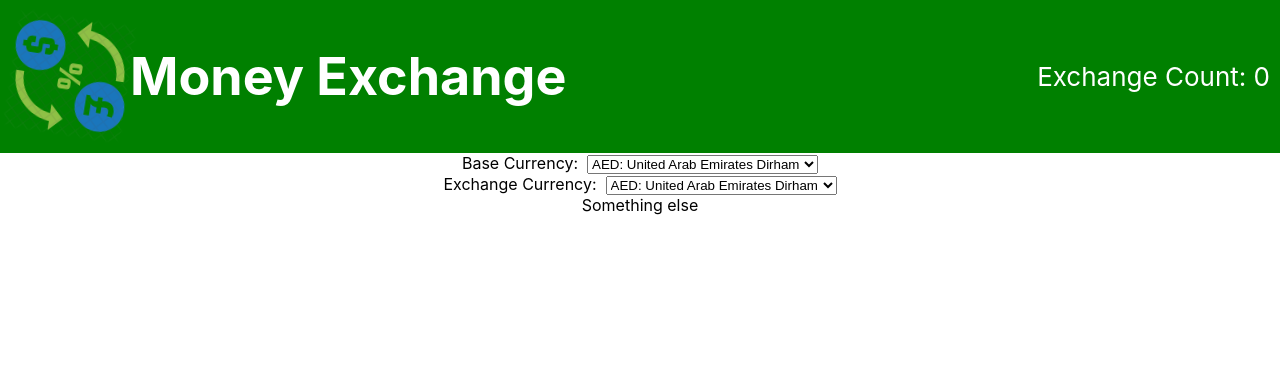
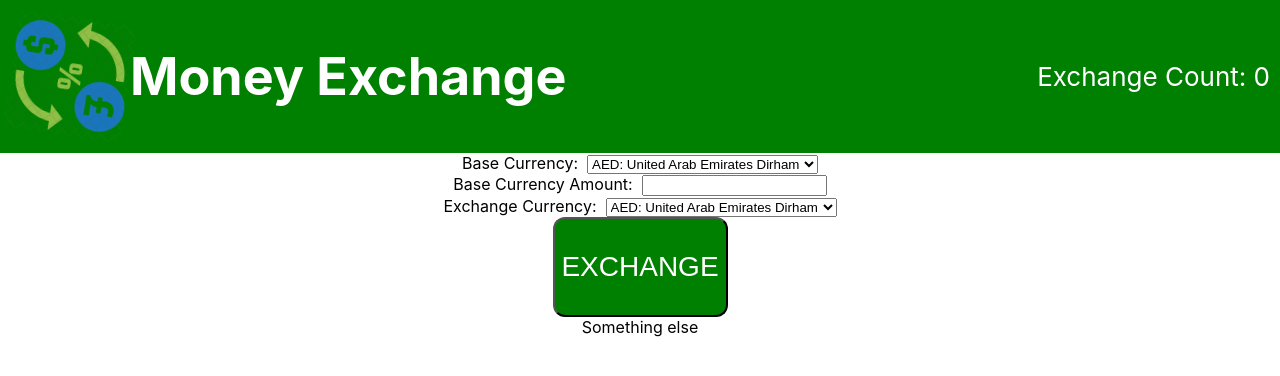
Before and after one commit to Ally-Bootcamp-Team-Gemini/school-money-web-app, a React (Create React App) app: page / in a window 1280 px wide. Shown: the top 376 px of the page. Built offline with nearby package versions, Linux system fonts and the light colour scheme.

Commit message:
Added submit button, exchange count function, value text box, changed optionList map function, added CSS styles

```diff
--- a/src/App.css
+++ b/src/App.css
@@ -47,3 +47,12 @@
   color: white;
   padding: 10px;
 }
+
+#submit_exchange {
+  background-color:green;
+  width: 175px;
+  height: 100px;
+  color: white;
+  font-size: 28px;
+  border-radius: 12px;
+}
--- a/src/App.js
+++ b/src/App.js
@@ -16,7 +16,7 @@ function App() {
   return (
     <div className="App">
       <Header count={count} />
-      <Body />
+      <Body incrementCounter={incrementCounter}/>
       <Footer />
     </div>
   );
--- a/src/body.js
+++ b/src/body.js
@@ -1,39 +1,62 @@
-import React from 'react'
+import React, { useState } from 'react'
+
+
 
 export default function Body(props) {
+
+    const [count, setCount] = useState(0);
+    const [baseCurrency, setBaseCurrency] = useState("");
+    const [exchangeCurrency, setExchangeCurrency] = useState("");
+    const [amountToExchange, setAmountToExchange] = useState(0);
+
     /*Temporary mock data to populate drop downs*/
-    const mock_cur_list = [
-        { "AED": "United Arab Emirates Dirham" },
-        { "AFN": "Afghan Afghani" },
-        { "ALL": "Albanian Lek" },
-        { "AMD": "Armenian Dram" },
-    ]
+    const mock_cur_list = {
+        "AED": "United Arab Emirates Dirham",
+        "AFN": "Afghan Afghani",
+        "ALL": "Albanian Lek",
+        "AMD": "Armenian Dram",
+    }
 
     // TODO: Bring USD to top of base list
-    /*This map function will iterate through the list of currency objects*/
-    const optionList = mock_cur_list.map(function (obj) {
-        /*this var gets each key of mock_cur_list and holds it*/
-        const key = Object.keys(obj)[0]
+    //This map function will iterate through the list of currency objects
+    const optionList = Object.keys(mock_cur_list).map(function (key) {
         return (
-            /*create an option tag for each currency in list*/
-            <option value={key}>{key}: {obj[key]}</option>
+            //create an option tag for each currency in list
+            <option key={key} value={key}>{key}: {mock_cur_list[key]}</option>
         )
     })
 
+    const onSubmit = function (event) {
+        event.preventDefault();
+        props.incrementCounter();
+    }
+
     return (
         <div>
+            <form onSubmit={onSubmit}>
                 <div>
-                <label>Base Currency:&nbsp;&nbsp;</label>
+                    <label htmlFor="exchange_base">Base Currency:&nbsp;&nbsp;</label>
                     <select name="exchange_base" id="exchange_base">
                         {optionList}
                     </select>
                 </div>
+
                 <div>
-                <label>Exchange Currency:&nbsp;&nbsp;</label>
+                    <label htmlFor="base_value">Base Currency Amount:&nbsp;&nbsp;</label>
+                    <input name="base_value" id="base_value"></input>
+                </div>
+
+                <div>
+                    <label htmlFor="exchange_to">Exchange Currency:&nbsp;&nbsp;</label>
                     <select name="exchange_to" id="exchange_to">
                         {optionList}
                     </select>
                 </div>
+
+                <div>
+                    <input type="submit" value="EXCHANGE" name="submit_exchange" id="submit_exchange"></input>
+                </div>
+            </form>
         </div>
     )
 }
```
Lines whose indentation alone changed are shown as unchanged.
